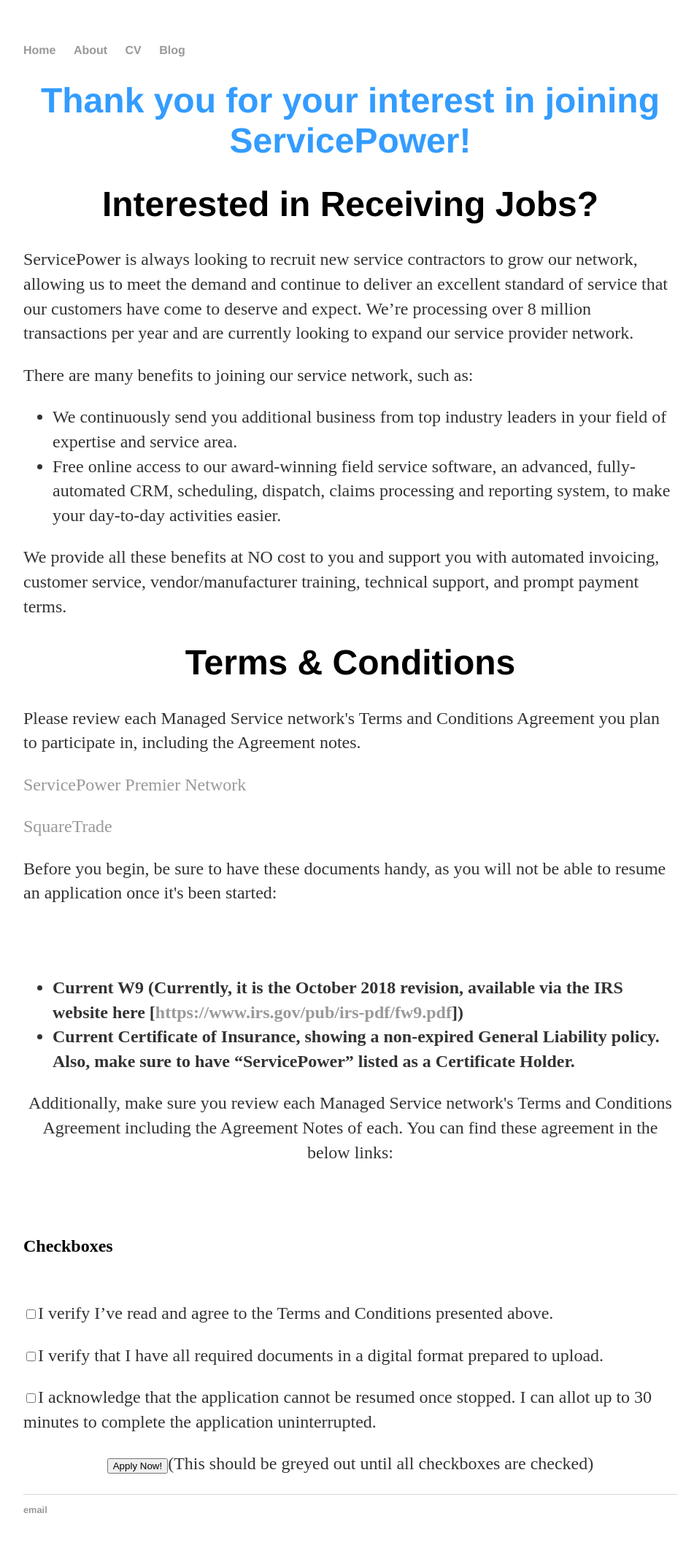
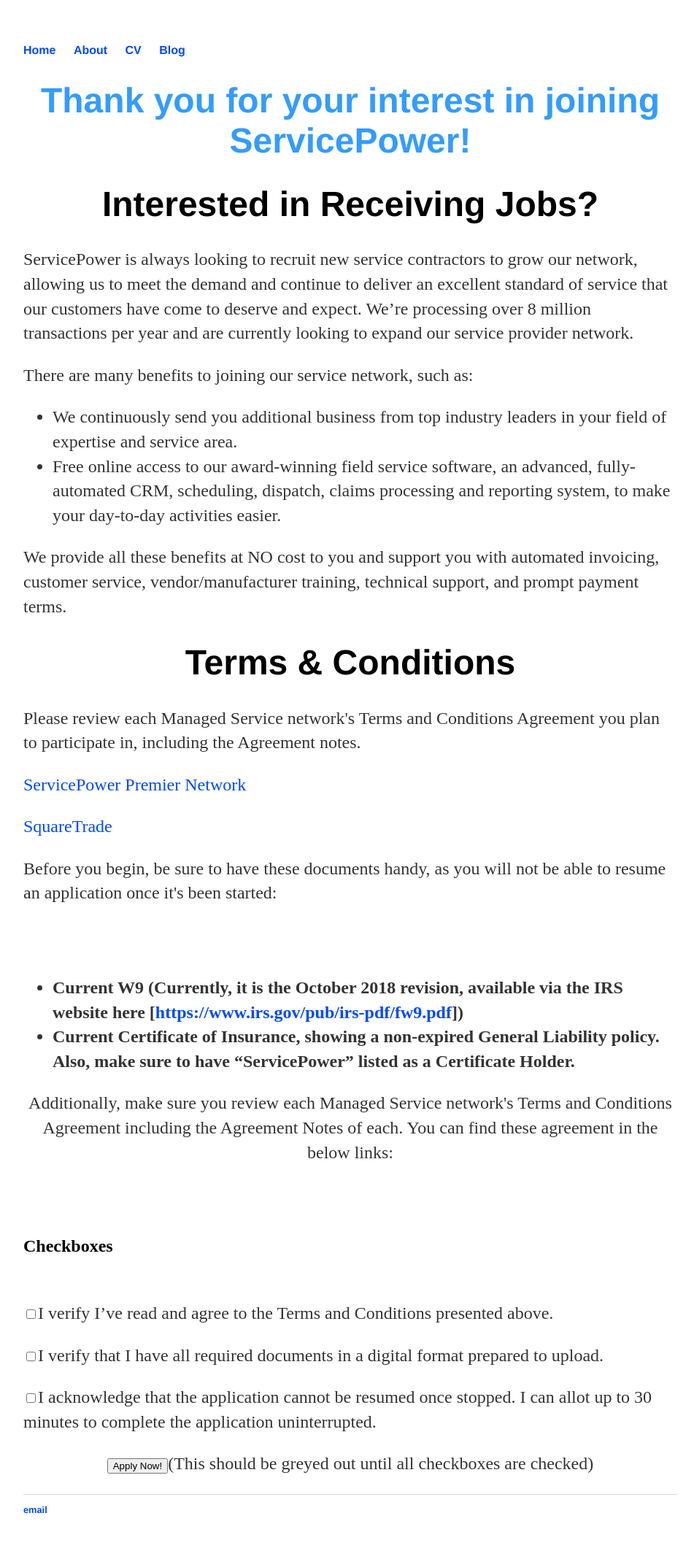
Before and after one commit to servicepowerdavid/servicepowerdavid.github.io, a Jekyll site: the page built from index.html, in a window 1280 px wide. Shown: the whole page at 73% size, without its empty margins (160-1111 px from the left). Built offline with Jekyll 4.4.1, drawn with Linux system fonts in a browser that asks for light colours.

Commit message:
Update main.css

```diff
--- a/css/main.css
+++ b/css/main.css
@@ -14,7 +14,7 @@
 }
 a {
     text-decoration: none;
-    color: #999;
+    color: #0049FF;
 }
 a:hover {
     text-decoration: underline;
```
